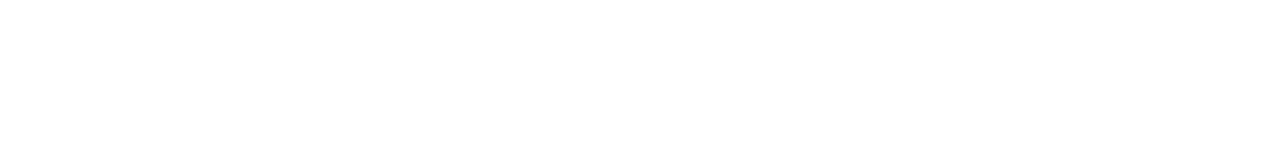
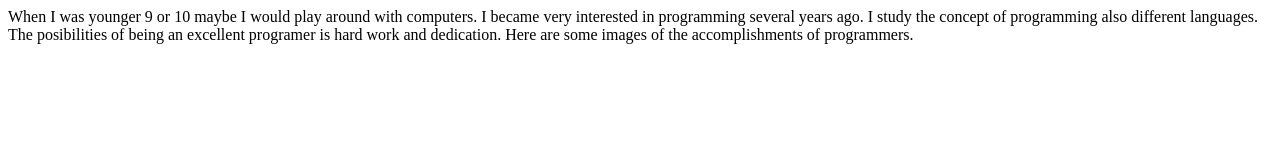
Before and after one commit to JoeStroud/html-me-something, a plain HTML site: page index.html in a window 1280 px wide. Drawn offline with Linux system fonts and the light colour scheme.

Commit message:
My html paragraph

```diff
--- a/index.html
+++ b/index.html
@@ -1,7 +1,10 @@
 <hmtl>
 <head>
-<title></title>
+<title>A Professional Programming Journey</title>
 </head>
-
+<p>When I was younger 9 or 10 maybe I would play around with computers. I became very interested in programming
+   several years ago.  I study the concept of programming also different languages. The posibilities of being
+   an excellent programer is hard work and dedication. Here are some images of the accomplishments of programmers.</p>
+   <img/>
 
 </hmtl>
```
